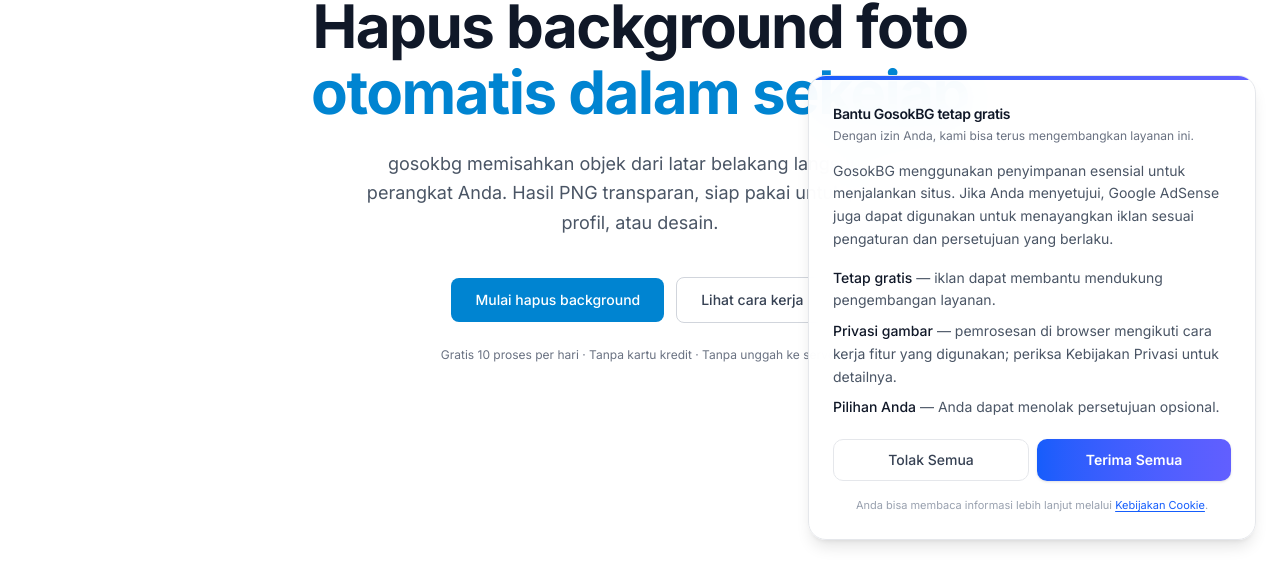
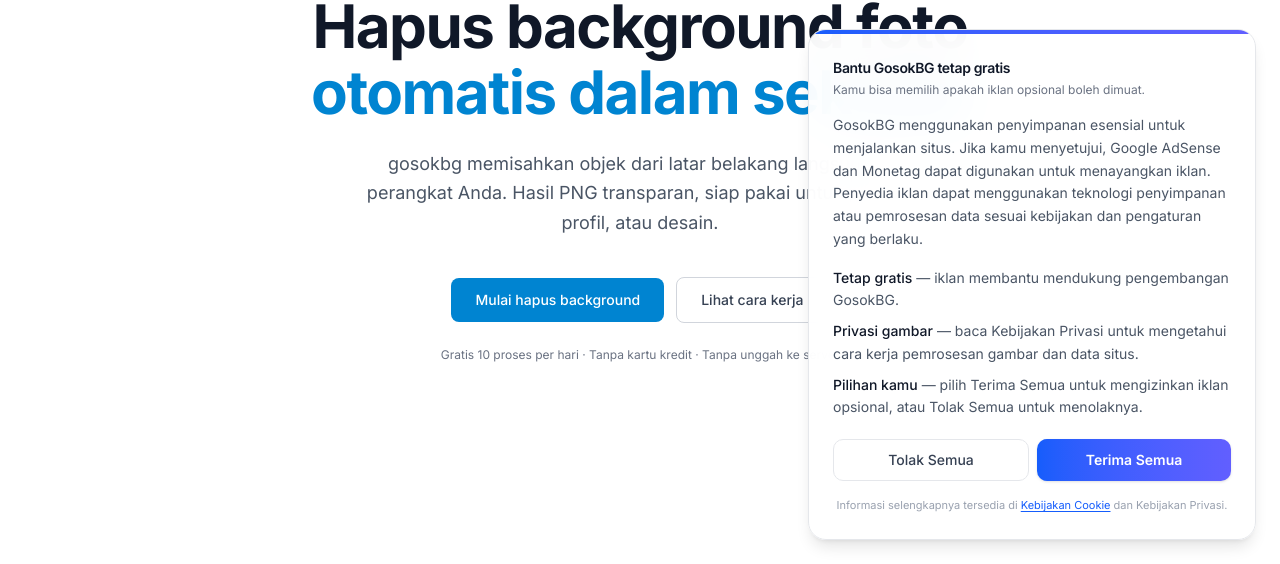
Before and after one commit to Assyifaul04/gosokbg, a Next.js app: page / in a window 1280 px wide. Shown: the part 236-800 px from the top of the page. Built offline with nearby package versions, Linux system fonts and the light colour scheme; no server answers; the database is empty.

Commit message:
fix: CookieConsent

```diff
--- a/app/(landing)/layout.tsx
+++ b/app/(landing)/layout.tsx
@@ -1,4 +1,3 @@
-
 import { ThemeProvider } from "@/components/session/theme-provider";
 import { Navbar } from "@/components/layout/navbar";
 import { Footer } from "@/components/layout/footer";
--- a/components/cookie-consent.tsx
+++ b/components/cookie-consent.tsx
@@ -1,4 +1,3 @@
-
 "use client";
 
 import Script from "next/script";
@@ -6,8 +5,9 @@
 import { useEffect, useState } from "react";
 
 const STORAGE_KEY = "gosokbg-cookie-consent";
-const CONSENT_VERSION = "1";
+const CONSENT_VERSION = "2";
 const ADSENSE_CLIENT = "ca-pub-2352891869256632";
+const MONETAG_ZONE = "12087479";
 
 type ConsentValue = "all" | "essential";
 
@@ -25,8 +25,8 @@
     const saved = localStorage.getItem(STORAGE_KEY);
 
     if (!saved) {
-      const timer = setTimeout(() => setVisible(true), 800);
-      return () => clearTimeout(timer);
+      setVisible(true);
+      return;
     }
 
     try {
@@ -58,7 +58,9 @@
     setVisible(false);
 
     window.dispatchEvent(
-      new CustomEvent("gosokbg:consent-changed")
+      new CustomEvent("gosokbg:consent-changed", {
+        detail: { value },
+      })
     );
   };
 
@@ -67,6 +69,7 @@
   return (
     <>
       {shouldLoadAds && (
+        <>
           <Script
             id="adsbygoogle-loader"
             async
@@ -74,6 +77,14 @@
             crossOrigin="anonymous"
             strategy="afterInteractive"
           />
+
+          <Script
+            id="monetag-ad-tag"
+            src="https://nap5k.com/tag.min.js"
+            data-zone={MONETAG_ZONE}
+            strategy="afterInteractive"
+          />
+        </>
       )}
 
       {visible && (
@@ -94,15 +105,16 @@
                 Bantu GosokBG tetap gratis
               </h2>
 
-              <p className="mt-1 text-xs text-gray-500 dark:text-gray-500">
-                Dengan izin Anda, kami bisa terus mengembangkan layanan ini.
+              <p className="mt-1 text-xs text-gray-500 dark:text-gray-400">
+                Kamu bisa memilih apakah iklan opsional boleh dimuat.
               </p>
 
               <p className="mt-4 text-sm leading-relaxed text-gray-600 dark:text-gray-400">
                 GosokBG menggunakan penyimpanan esensial untuk menjalankan
-                situs. Jika Anda menyetujui, Google AdSense juga dapat
-                digunakan untuk menayangkan iklan sesuai pengaturan dan
-                persetujuan yang berlaku.
+                situs. Jika kamu menyetujui, Google AdSense dan Monetag
+                dapat digunakan untuk menayangkan iklan. Penyedia iklan
+                dapat menggunakan teknologi penyimpanan atau pemrosesan
+                data sesuai kebijakan dan pengaturan yang berlaku.
               </p>
 
               <ul className="mt-4 space-y-2 text-sm leading-relaxed text-gray-600 dark:text-gray-400">
@@ -110,22 +122,23 @@
                   <span className="font-medium text-gray-900 dark:text-white">
                     Tetap gratis
                   </span>{" "}
-                  — iklan dapat membantu mendukung pengembangan layanan.
+                  — iklan membantu mendukung pengembangan GosokBG.
                 </li>
 
                 <li>
                   <span className="font-medium text-gray-900 dark:text-white">
                     Privasi gambar
                   </span>{" "}
-                  — pemrosesan di browser mengikuti cara kerja fitur yang
-                  digunakan; periksa Kebijakan Privasi untuk detailnya.
+                  — baca Kebijakan Privasi untuk mengetahui cara kerja
+                  pemrosesan gambar dan data situs.
                 </li>
 
                 <li>
                   <span className="font-medium text-gray-900 dark:text-white">
-                    Pilihan Anda
+                    Pilihan kamu
                   </span>{" "}
-                  — Anda dapat menolak persetujuan opsional.
+                  — pilih Terima Semua untuk mengizinkan iklan opsional,
+                  atau Tolak Semua untuk menolaknya.
                 </li>
               </ul>
 
@@ -147,15 +160,15 @@
                 </button>
               </div>
 
-              <p className="mt-4 text-center text-[11px] leading-relaxed text-gray-400 dark:text-gray-600">
-                Anda bisa membaca informasi lebih lanjut melalui{" "}
+              <p className="mt-4 text-center text-[11px] leading-relaxed text-gray-400 dark:text-gray-500">
+                Informasi selengkapnya tersedia di{" "}
                 <Link
                   href="/cookies"
-                  className="text-blue-600 underline underline-offset-2 transition-colors hover:text-blue-700 dark:text-blue-400 dark:hover:text-blue-300"
+                  className="text-blue-600 underline underline-offset-2 hover:text-blue-700 dark:text-blue-400"
                 >
                   Kebijakan Cookie
-                </Link>
-                .
+                </Link>{" "}
+                dan Kebijakan Privasi.
               </p>
             </div>
           </div>
```
Lines whose indentation alone changed are shown as unchanged.
